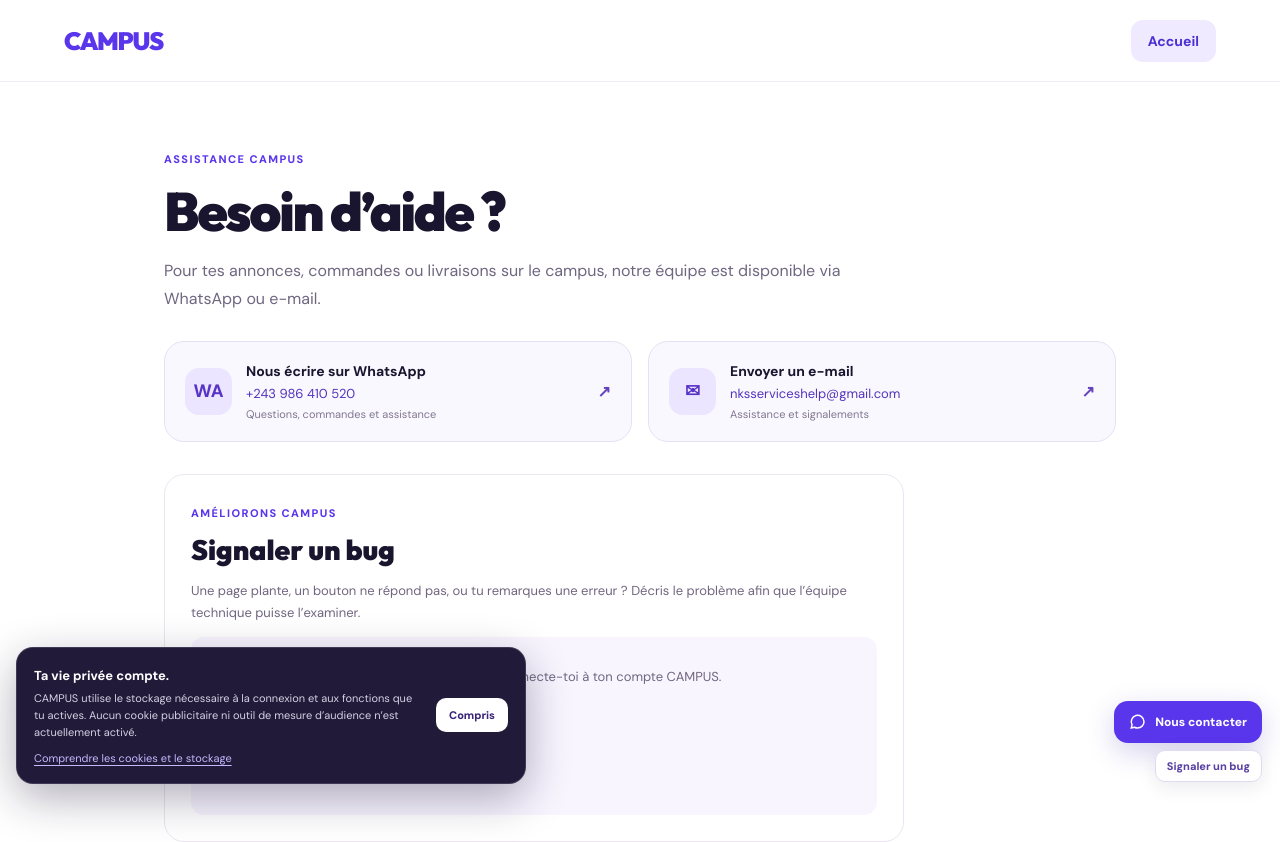
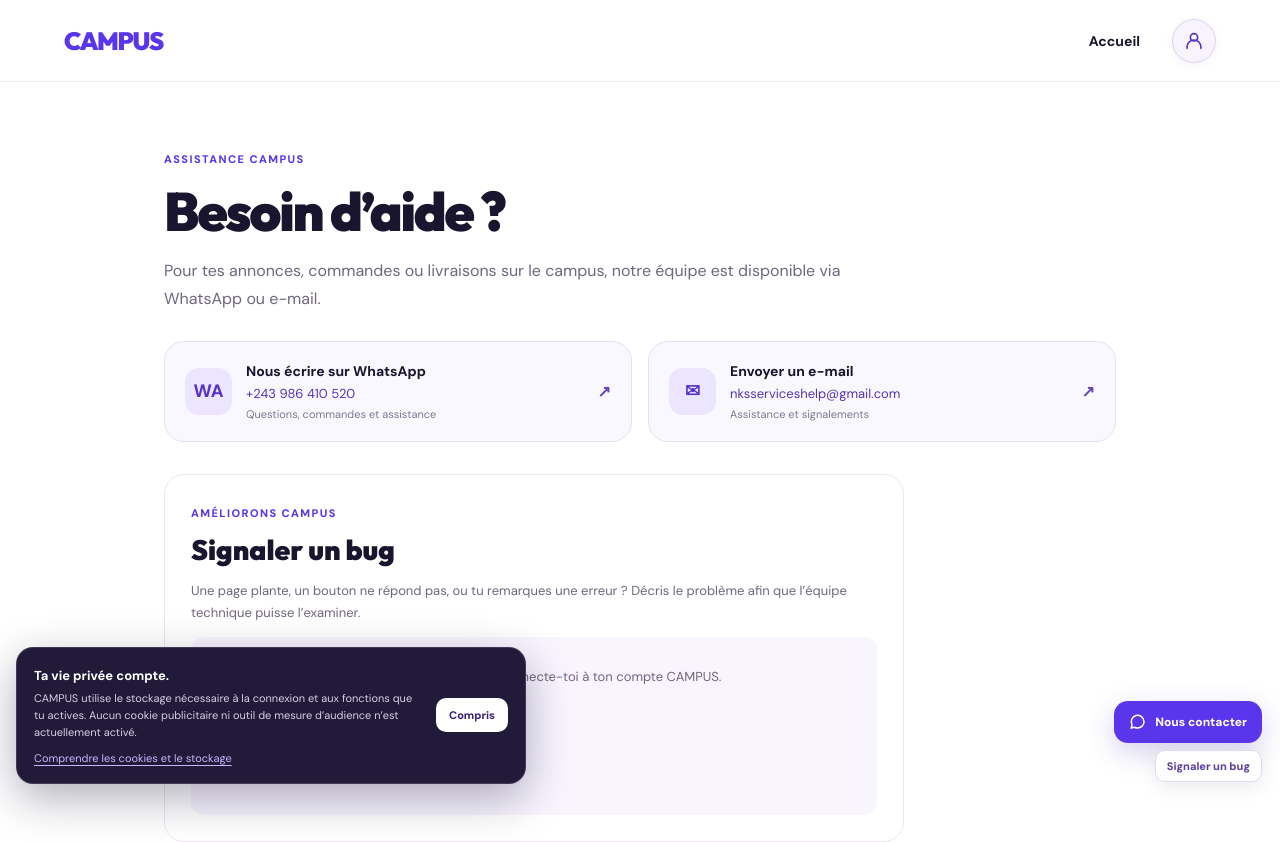
Before and after one commit to Nokscoding/campus, a Next.js app: page /contact in a window 1280 px wide. Shown: the top 842 px of the page. Built offline with nearby package versions, Linux system fonts and the light colour scheme; no server answers.

Commit message:
feat: replace text account navigation with live profile avatar bubble on CAMPUS pages

```diff
--- a/app/categorie/[slug]/page.jsx
+++ b/app/categorie/[slug]/page.jsx
@@ -1,6 +1,7 @@
 export const dynamic = 'force-dynamic';
 import Link from 'next/link';
 import LegalLinks from '../../components/LegalLinks';
+import CampusProfileShortcut from '../../components/CampusProfileShortcut';
 import CampusNotificationBell from '../../components/CampusNotificationBell';import CampusFeed from '../../components/CampusFeed';import {createClient} from '@supabase/supabase-js';import {notFound} from 'next/navigation';
 const config={
  ordinateurs:{label:'Ordinateurs',heading:"Ordinateurs d'occasion entre étudiants à Lubumbashi",desc:"Trouve un PC portable d'occasion pour les cours, la programmation, les travaux pratiques ou la bureautique. Les appareils sont inspectés par un agent CAMPUS avant livraison.",keywords:['ordinateur portable occasion Lubumbashi','PC étudiant RDC','laptop étudiant']},
@@ -22,4 +23,4 @@ async function getCategory(slug){
 async function getData(category){if(!url||!key)return [];try{const sb=createClient(url,key,{auth:{persistSession:false,autoRefreshToken:false}});const {data,error}=await sb.from('campus_listings').select('id,title,price,currency,images,condition,category,has_issue').eq('status','published').eq('category',category).order('created_at',{ascending:false}).limit(60);return error?[]:data||[]}catch{return []}}
 export function generateStaticParams(){return Object.keys(config).map(slug=>({slug}))}
 export async function generateMetadata({params}){const {slug}=await params;const c=await getCategory(slug);if(!c)return {title:'Catégorie inconnue',robots:{index:false}};return {title:c.heading,description:c.desc,keywords:c.keywords,alternates:{canonical:'/categorie/'+slug}}}
-export default async function Category({params}){const {slug}=await params,c=await getCategory(slug);if(!c)notFound();const products=await getData(c.label);return <><header className="site-header"><Link href="/" className="brand"><img className="brand-image" src="https://res.cloudinary.com/jrgtsxkt/image/upload/f_auto,q_auto,w_96,h_96,c_fill/v1794856878/campus/brand/approved-ribbon-mark.png" alt="" width="40" height="40"/><span>CAMPUS</span></Link><nav><Link href="/">Accueil</Link><Link href="/vendre" className="account-link">Vendre</Link><CampusNotificationBell/></nav></header><main><section className="category-hero"><div><Link href="/" className="back-link">← Retour à CAMPUS</Link><span className="overline">BONS PLANS ÉTUDIANTS</span><h1>{c.heading}</h1><p>{c.desc}</p><a className="button" href="#produits">Découvrir les annonces</a></div><div className="category-hero-badge" aria-hidden="true"><span>{slug==='ordinateurs'?'PC':slug==='telephones'?'TEL':slug==='livres'?'LIV':slug==='mode'?'MOD':slug==='accessoires'?'ACC':'CAT'}</span><small>CAMPUS</small></div></section><CampusFeed initialListings={products} category={c.label} variant="category"/></main><footer className="footer"><div><strong>CAMPUS</strong><p>La marketplace des étudiants, par NKS Services.</p></div><div><p>Lubumbashi · République démocratique du Congo</p></div><LegalLinks/></footer></>}
+export default async function Category({params}){const {slug}=await params,c=await getCategory(slug);if(!c)notFound();const products=await getData(c.label);return <><header className="site-header"><Link href="/" className="brand"><img className="brand-image" src="https://res.cloudinary.com/jrgtsxkt/image/upload/f_auto,q_auto,w_96,h_96,c_fill/v1794856878/campus/brand/approved-ribbon-mark.png" alt="" width="40" height="40"/><span>CAMPUS</span></Link><nav><Link href="/" className="nav-explore">Accueil</Link><Link href="/vendre" className="nav-sell">Vendre</Link><CampusProfileShortcut/><CampusNotificationBell/></nav></header><main><section className="category-hero"><div><Link href="/" className="back-link">← Retour à CAMPUS</Link><span className="overline">BONS PLANS ÉTUDIANTS</span><h1>{c.heading}</h1><p>{c.desc}</p><a className="button" href="#produits">Découvrir les annonces</a></div><div className="category-hero-badge" aria-hidden="true"><span>{slug==='ordinateurs'?'PC':slug==='telephones'?'TEL':slug==='livres'?'LIV':slug==='mode'?'MOD':slug==='accessoires'?'ACC':'CAT'}</span><small>CAMPUS</small></div></section><CampusFeed initialListings={products} category={c.label} variant="category"/></main><footer className="footer"><div><strong>CAMPUS</strong><p>La marketplace des étudiants, par NKS Services.</p></div><div><p>Lubumbashi · République démocratique du Congo</p></div><LegalLinks/></footer></>}
--- a/app/compte/page.jsx
+++ b/app/compte/page.jsx
@@ -1,5 +1,6 @@
 'use client';
 import Link from 'next/link';
+import CampusProfileShortcut from '../components/CampusProfileShortcut';
 import CampusNotificationBell from '../components/CampusNotificationBell';
 import {displaySellerMoney} from '../components/SellerCommissionPreview';
 import CampusPushControl,{unsubscribeFromCampusPush} from '../components/CampusPushControl';import AvatarPicker,{AvatarVisual,avatarUrl} from '../components/CampusAvatarPicker';import {useEffect,useMemo,useState} from 'react';import {createClient} from '@supabase/supabase-js';import {authMessage} from '../lib/auth-messages';import {UNIVERSITIES,FACULTIES,validUniversity,validFaculty} from '../lib/campus-schools';
@@ -80,7 +81,7 @@ export default function Account(){
  async function saveProfile(e){e.preventDefault();if(!validUniversity(profile.university)||!validFaculty(profile.faculty)){setNotice('Choisis une université et une faculté dans les listes.');return;}if(profile.sms_opt_in&&!/^(\+243\d{9}|0\d{9}|243\d{9})$/.test((profile.phone||'').replace(/[\s().-]/g,''))){setNotice('Pour recevoir des SMS, renseigne un numéro congolais valide au format +243XXXXXXXXX.');return;}if(resumeListing&&(!profile.phone||profile.phone.trim().length<6)){setNotice('Ajoute un numéro de téléphone valide pour que CAMPUS puisse organiser la récupération de ton article.');setNoticeKind('error');return;}setBusy(true);const {error}=await sb.from('campus_profiles').upsert({...profile,user_id:user.id},{onConflict:'user_id'});setBusy(false);if(!error&&resumeListing){try{sessionStorage.removeItem('campus_return_to_listing')}catch{}window.location.replace('/vendre?reprendre=1');return;}setNotice(error?'Impossible d’enregistrer ton profil. Réessaie.':'Profil mis à jour. Tes préférences seront utilisées pour les annonces CAMPUS.')}
  async function openInspection(orderId){setNotice('');try{const {data,error}=await sb.from('campus_inspections').select('result,notes,photos,created_at').eq('order_id',orderId).order('created_at',{ascending:false}).limit(1).maybeSingle();if(error)throw error;if(!data)throw Error('Aucun rapport d’inspection disponible.');const photos=[];for(const path of data.photos||[]){const r=await sb.storage.from('campus-inspection-proof').createSignedUrl(path,600);if(!r.error)photos.push(r.data.signedUrl)}setInspectionView({...data,photos})}catch(e){setNotice(e.message)}}async function openReceipt(orderId){setNotice('');const {data,error}=await sb.rpc('campus_buyer_receipt',{p_order:orderId});if(error)setNotice(error.message);else setReceiptView(data)}async function logout(){await unsubscribeFromCampusPush(sb);await sb?.auth.signOut();setUser(null);setNotice('Déconnecté.')}
  const myOrders=orders.filter(o=>o.buyer_id===user?.id),mySales=orders.filter(o=>o.campus_listings?.seller_id===user?.id);
- return <><header className="site-header"><Link href="/" className="brand"><img className="brand-image" src="https://res.cloudinary.com/jrgtsxkt/image/upload/f_auto,q_auto,w_96,h_96,c_fill/v1794856878/campus/brand/approved-ribbon-mark.png" width="36" height="36" alt=""/><span>CAMPUS</span></Link><nav><Link href="/vendre">Vendre</Link><Link href="/" className="account-link">Explorer</Link><CampusNotificationBell/></nav></header><main className="sell-page"><div className="form-intro"><span className="overline">ESPACE ÉTUDIANT</span><h1>{user&&mode!=='recovery'?'Mon espace CAMPUS':mode==='login'?'Heureux de te revoir.':mode==='signup'?'Rejoins les étudiants CAMPUS.':mode==='forgot'?'Retrouve ton accès CAMPUS.':'Définis ton nouveau mot de passe.'}</h1><p>Retrouve tes annonces, tes demandes d'achat et tes transactions.</p>{resumeListing&&<p className="campus-resume-auth-note"><strong>Ton annonce est conservée sur cet appareil.</strong> {user?'Complète ton profil pour reprendre ta publication.':'Connecte-toi ou crée un compte : tu retrouveras ton formulaire et tes photos après identification.'}</p>}</div>{loading?<div className="form">Chargement…</div>:(mode==='recovery'||!user)?<div className="form account-form"><div className="auth-form-heading">{mode==='login'?'Connexion':mode==='signup'?'Créer un compte':mode==='forgot'?'Mot de passe oublié':'Nouveau mot de passe'}</div><form onSubmit={auth}>
+ return <><header className="site-header"><Link href="/" className="brand"><img className="brand-image" src="https://res.cloudinary.com/jrgtsxkt/image/upload/f_auto,q_auto,w_96,h_96,c_fill/v1794856878/campus/brand/approved-ribbon-mark.png" width="36" height="36" alt=""/><span>CAMPUS</span></Link><nav><Link href="/vendre">Vendre</Link><Link href="/" className="nav-explore">Explorer</Link><CampusProfileShortcut/><CampusNotificationBell/></nav></header><main className="sell-page"><div className="form-intro"><span className="overline">ESPACE ÉTUDIANT</span><h1>{user&&mode!=='recovery'?'Mon espace CAMPUS':mode==='login'?'Heureux de te revoir.':mode==='signup'?'Rejoins les étudiants CAMPUS.':mode==='forgot'?'Retrouve ton accès CAMPUS.':'Définis ton nouveau mot de passe.'}</h1><p>Retrouve tes annonces, tes demandes d'achat et tes transactions.</p>{resumeListing&&<p className="campus-resume-auth-note"><strong>Ton annonce est conservée sur cet appareil.</strong> {user?'Complète ton profil pour reprendre ta publication.':'Connecte-toi ou crée un compte : tu retrouveras ton formulaire et tes photos après identification.'}</p>}</div>{loading?<div className="form">Chargement…</div>:(mode==='recovery'||!user)?<div className="form account-form"><div className="auth-form-heading">{mode==='login'?'Connexion':mode==='signup'?'Créer un compte':mode==='forgot'?'Mot de passe oublié':'Nouveau mot de passe'}</div><form onSubmit={auth}>
 {mode!=='recovery'&&<><label htmlFor="account-email">Adresse e-mail</label><input id="account-email" type="email" autoComplete="email" required value={email} onChange={e=>setEmail(e.target.value)} placeholder="exemple@universite.cd"/></>}
 {mode==='signup'&&<div className="school-signup-fields"><label htmlFor="signup-university">Ton université</label><select id="signup-university" required value={signupUniversity} onChange={e=>setSignupUniversity(e.target.value)}><option value="">Choisir mon université</option>{UNIVERSITIES.map(u=><option key={u.value} value={u.value}>{u.label}</option>)}</select><label htmlFor="signup-faculty">Ta faculté ou ton domaine d'études</label><select id="signup-faculty" required value={signupFaculty} onChange={e=>setSignupFaculty(e.target.value)}><option value="">Choisir ma faculté</option>{FACULTIES.map(f=><option key={f.value} value={f.value}>{f.label}</option>)}</select><p className="school-field-caption">Ces choix permettent à CAMPUS de te proposer en priorité les annonces de ton université et de ton domaine.</p></div>}
 {mode!=='forgot'&&<><label htmlFor="account-password">{mode==='recovery'?'Nouveau mot de passe':'Mot de passe'}</label><input id="account-password" type="password" autoComplete={mode==='login'?'current-password':'new-password'} minLength={mode==='login'?6:8} required value={password} onChange={e=>setPassword(e.target.value)} placeholder={mode==='login'?'Ton mot de passe':'8 caractères minimum'}/></>}
--- a/app/contact/page.jsx
+++ b/app/contact/page.jsx
@@ -2,6 +2,7 @@
 import Link from 'next/link';
 import {useEffect,useMemo,useState} from 'react';
 import {createClient} from '@supabase/supabase-js';
+import CampusProfileShortcut from '../components/CampusProfileShortcut';
 import CampusNotificationBell from '../components/CampusNotificationBell';
 import LegalLinks from '../components/LegalLinks';
 const email='nksserviceshelp@gmail.com';
@@ -21,7 +22,7 @@ export default function Contact(){
   else{setMessage('Signalement envoyé à l’équipe CAMPUS. Merci !');setSubject('');setDescription('');}
   setBusy(false);
  }
- return <><header className="site-header"><Link href="/" className="brand">CAMPUS</Link><nav><Link href="/" className="account-link">Accueil</Link><CampusNotificationBell/></nav></header>
+ return <><header className="site-header"><Link href="/" className="brand">CAMPUS</Link><nav><Link href="/" className="nav-explore">Accueil</Link><CampusProfileShortcut/><CampusNotificationBell/></nav></header>
  <main className="campus-contact-page">
   <div className="campus-contact-hero"><span className="overline">ASSISTANCE CAMPUS</span><h1>Besoin d’aide ?</h1><p>Pour tes annonces, commandes ou livraisons sur le campus, notre équipe est disponible via WhatsApp ou e-mail.</p></div>
   <div className="campus-contact-methods">
```
Also changed, not shown: app/a-propos/page.jsx (+2 -1 lines), app/annonce/[id]/modifier/page.jsx (+2 -1 lines), app/page.jsx (+2 -1 lines), app/produit/[id]/page.jsx (+2 -1 lines), app/vendre/page.jsx (+2 -1 lines).
